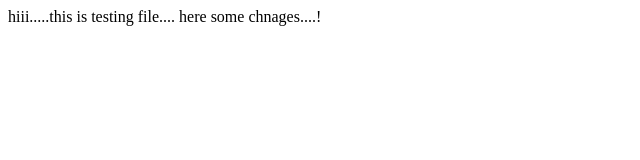
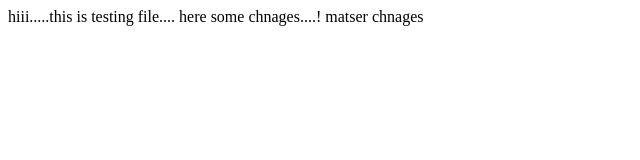
Before and after one commit to Rahul-Naikwade/SimplePro, a plain HTML site: page index.html in a window 1280 px wide. Shown: the whole page, without its empty margins (0-640 px from the left). Drawn offline with Linux system fonts and the light colour scheme.

Commit message:
Update index.html

```diff
--- a/index.html
+++ b/index.html
@@ -6,5 +6,7 @@
 
 
   here some chnages....!
+
+  matser chnages
 </body>
 </html>
```
